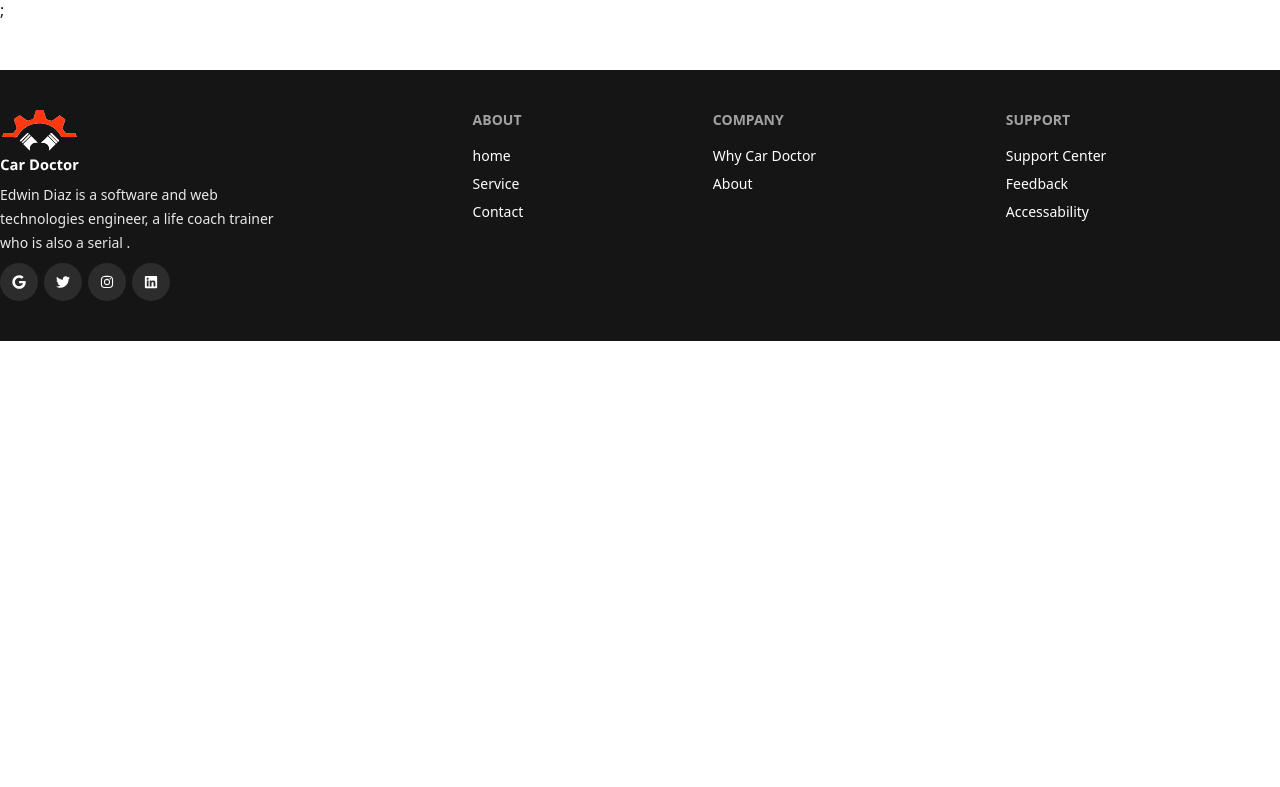
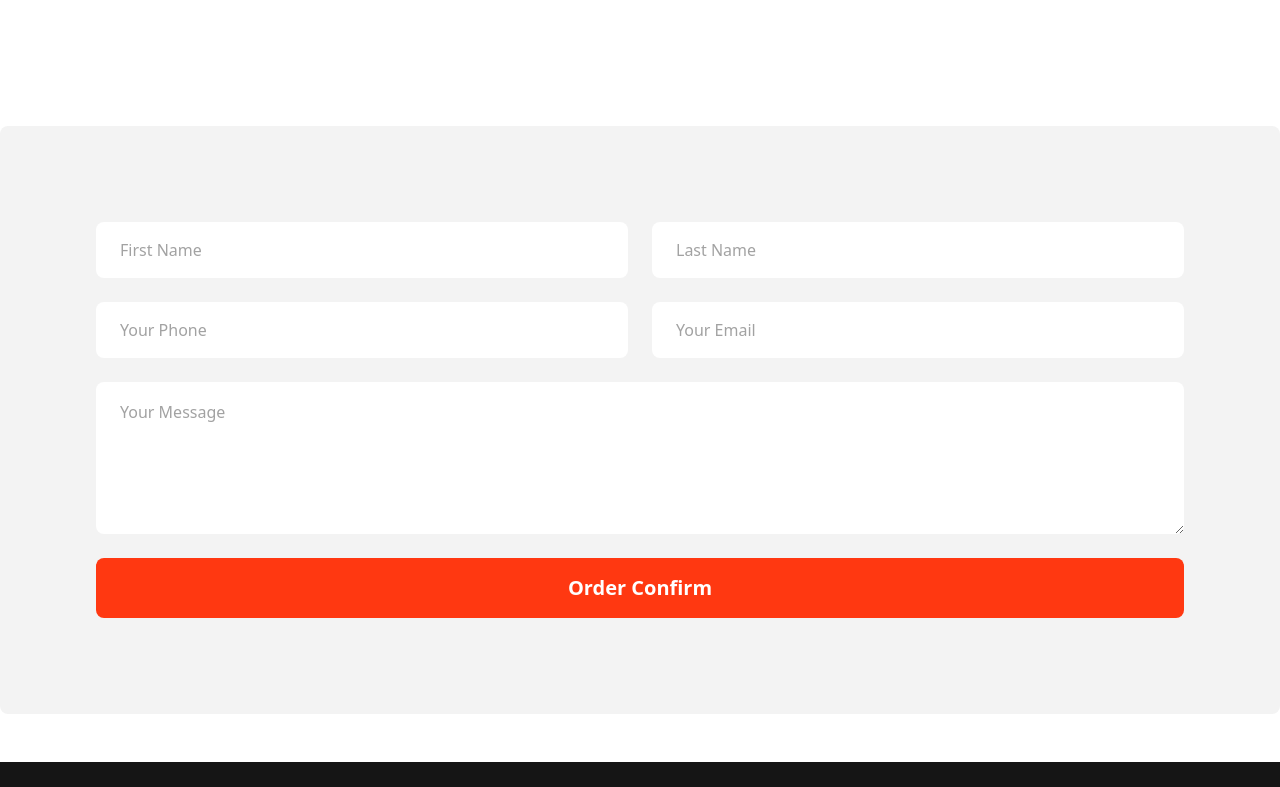
Before and after one commit to Md-Firoz-Mahmud-Nur/0195-Car_Doctor_NextJS-L1_M13_m_081, a Next.js app: page /checkout/1 in a window 1280 px wide. Shown: the part 453-1240 px from the top of the page. Before the commit the page ends 800 px from the top, so only its background shows below. Built offline with nearby package versions, Linux system fonts and the light colour scheme; no server answers.

Commit message:
Add : Form

```diff
--- a/src/app/checkout/[id]/page.jsx
+++ b/src/app/checkout/[id]/page.jsx
@@ -4,8 +4,34 @@ import Hero from "@/components/shared/Hero";
 const page = () => {
   return (
     <div className="container mx-auto my-12">
-      <div>
-        <Hero title={"Check Out"} path={"Home/Checkout"}></Hero>;
+      <Hero title={"Check Out"} path={"Home/Checkout"}></Hero>
+      <div className="bg-Dark-07 mt-32 rounded-lg p-24">
+        <div className="grid grid-cols-2 gap-6">
+          <input
+            className="placeholder:text-Dark-04 rounded-lg bg-white px-6 py-4 placeholder:leading-7"
+            placeholder="First Name"
+          ></input>
+          <input
+            className="placeholder:text-Dark-04 rounded-lg bg-white px-6 py-4 placeholder:leading-7"
+            placeholder="Last Name"
+          ></input>
+          <input
+            className="placeholder:text-Dark-04 rounded-lg bg-white px-6 py-4 placeholder:leading-7"
+            placeholder="Your Phone"
+          ></input>
+          <input
+            className="placeholder:text-Dark-04 rounded-lg bg-white px-6 py-4 placeholder:leading-7"
+            placeholder="Your Email"
+          ></input>
+          <textarea
+            rows={5}
+            placeholder="Your Message"
+            className="placeholder:text-Dark-04 col-span-2 rounded-lg bg-white px-6 py-4 placeholder:leading-7"
+          ></textarea>
+          <button className="bg-primary col-span-2 rounded-lg px-6 py-4 text-xl leading-7 font-semibold text-white">
+            Order Confirm
+          </button>
+        </div>
       </div>
     </div>
   );
```
